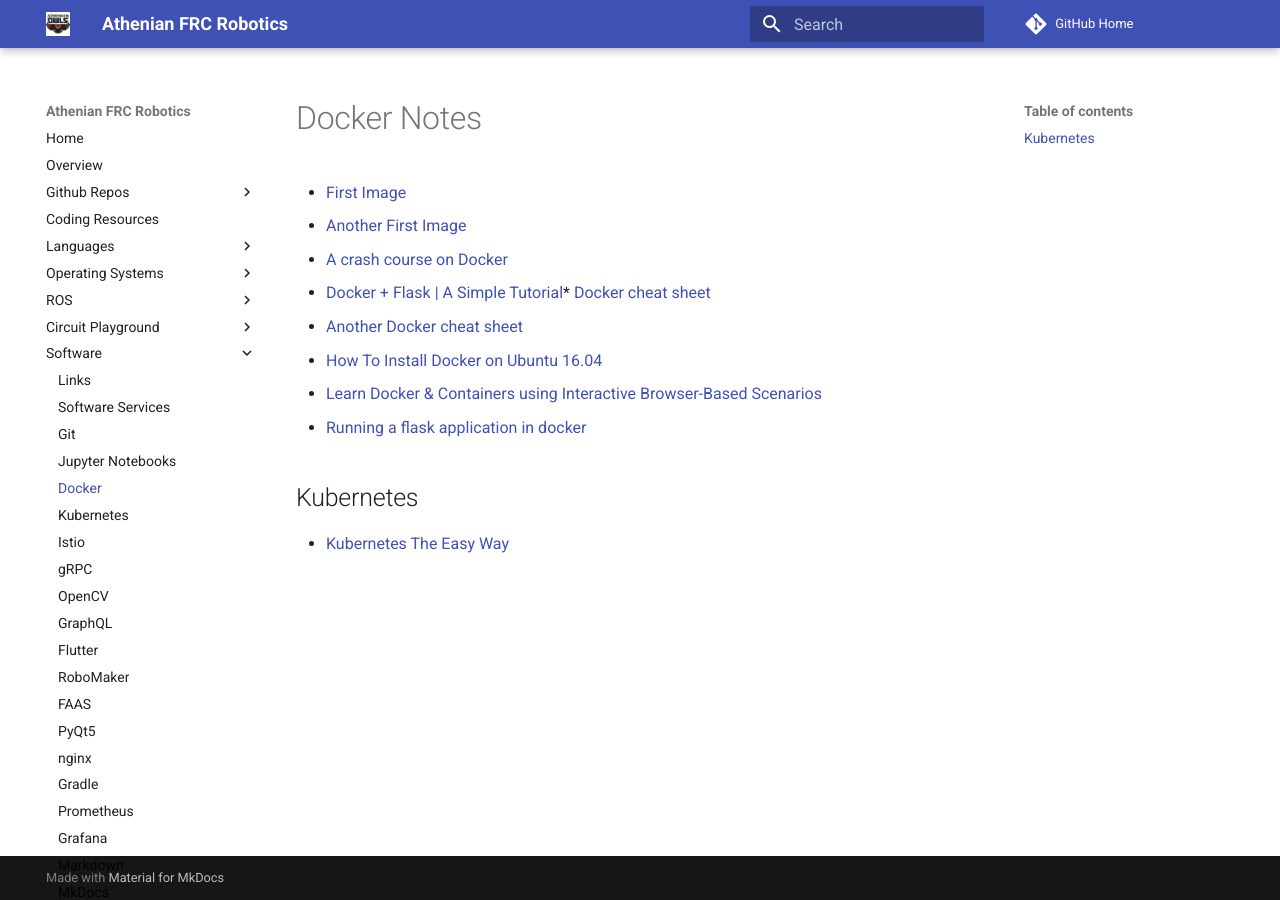
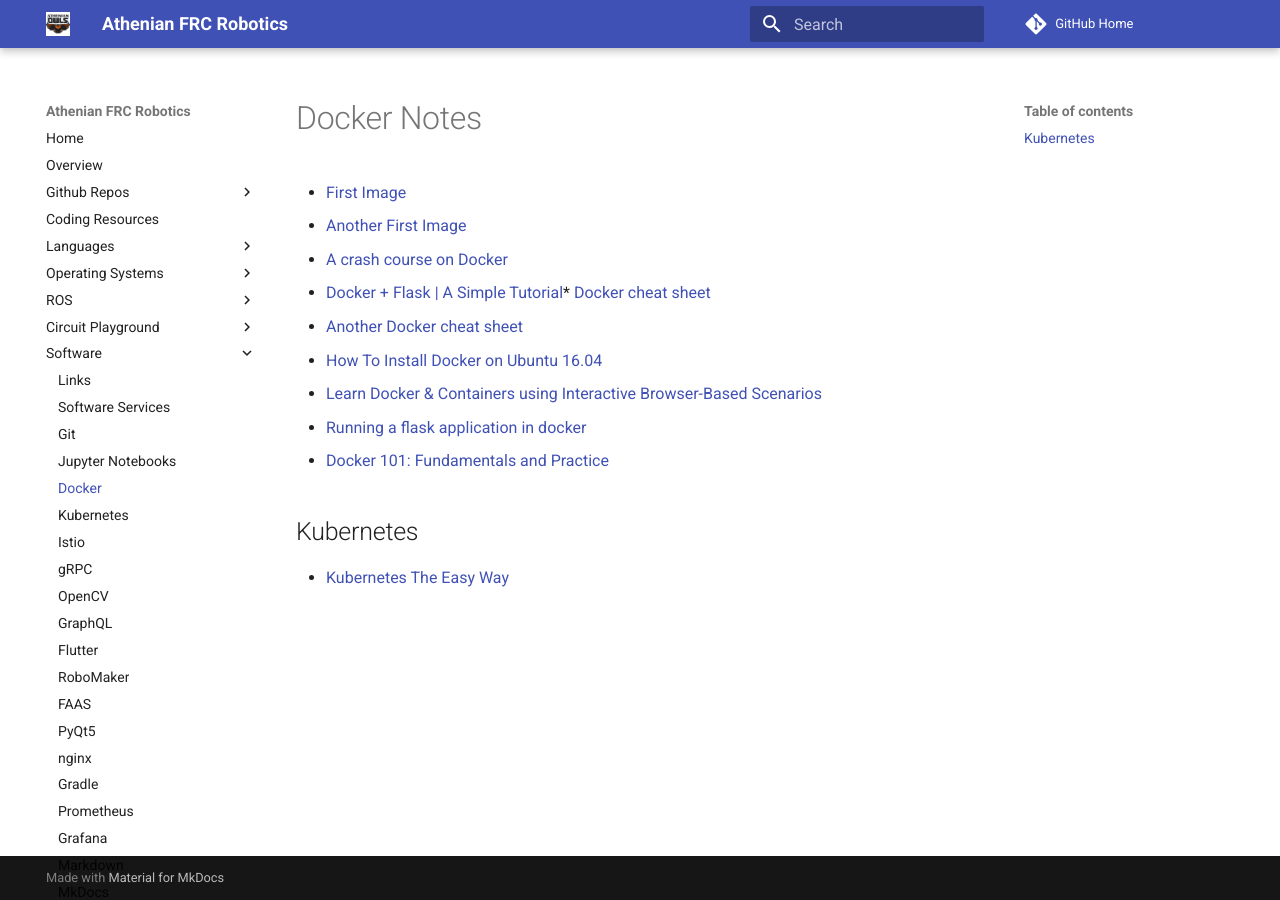
Before and after one commit to athenian-robotics/athenian-robotics-mkdocs, an MkDocs documentation site: the page built from docs/docker.md, in a window 1280 px wide. Built offline with MkDocs 1.6.1 and Material for MkDocs 9.7.7, drawn with Linux system fonts in a browser that asks for light colours; comment, search, counter and statistics services are not loaded.

Commit message:
Update docs

```diff
--- a/docs/docker.md
+++ b/docs/docker.md
@@ -8,6 +8,7 @@
 * [How To Install Docker on Ubuntu 16.04](https://medium.com/@Grigorkh/how-to-install-docker-on-ubuntu-16-04-3f509070d29c)
 * [Learn Docker & Containers using Interactive Browser-Based Scenarios](https://www.katacoda.com/courses/docker)
 * [Running a flask application in docker](https://medium.com/@rokinmaharjan/running-a-flask-application-in-docker-80191791e143)
+* [Docker 101: Fundamentals and Practice](https://medium.freecodecamp.org/docker-101-fundamentals-and-practice-edb047b71a51)
 
 ## Kubernetes
 * [Kubernetes The Easy Way](https://www.youtube.com/watch?v=kOa_llowQ1c)
```
